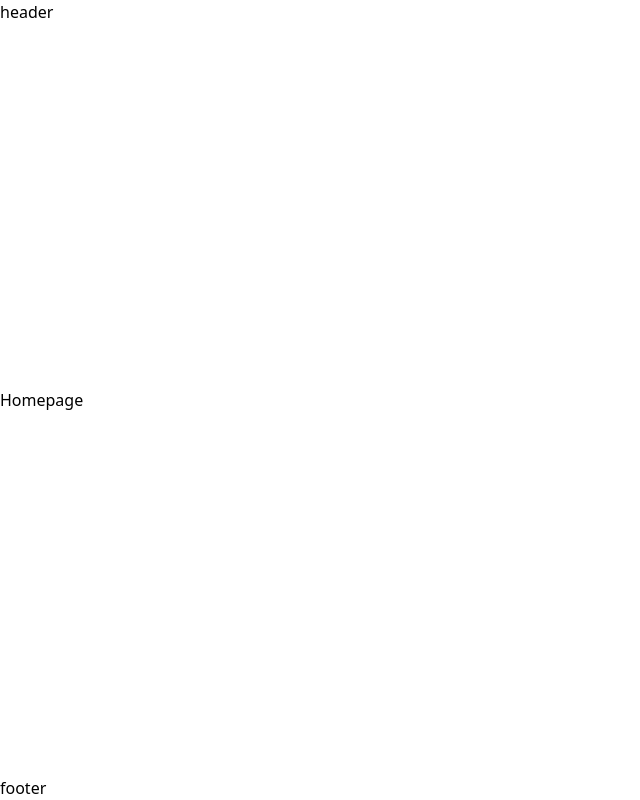
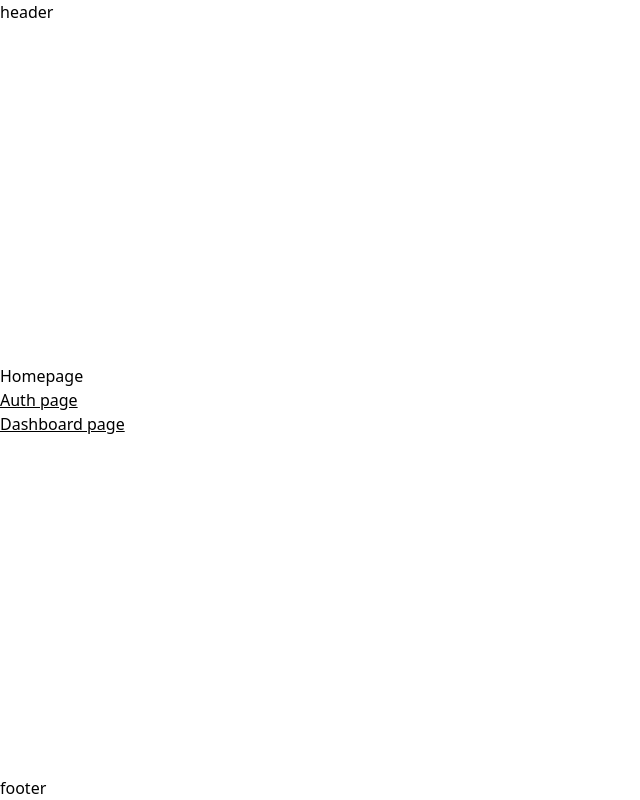
Before and after one commit to KaziMuktadirAhmed/BrainDev_frontend, a React (Vite) app: page / in a window 1280 px wide. Shown: the whole page, without its empty margins (0-640 px from the left). Built offline with nearby package versions, Linux system fonts and the light colour scheme.

Commit message:
adds routing links in pages

```diff
--- a/src/components/footer/footer.jsx
+++ b/src/components/footer/footer.jsx
@@ -1,3 +1,3 @@
 export default function Footer() {
-  return <div className="relative bottom-0">footer</div>;
+  return <div className="">footer</div>;
 }
--- a/src/components/header/header.jsx
+++ b/src/components/header/header.jsx
@@ -1,3 +1,3 @@
 export default function Header() {
-  return <div className="relative top-0">header</div>;
+  return <div className="">header</div>;
 }
--- a/src/components/layout/layout.jsx
+++ b/src/components/layout/layout.jsx
@@ -5,7 +5,7 @@ export default function Layout({ children }) {
   return (
     <div className="flex flex-col justify-between min-h-screen">
       <Header />
-      {children}
+      <div className="">{children}</div>
       <Footer />
     </div>
   );
--- a/src/pages/auth/auth.jsx
+++ b/src/pages/auth/auth.jsx
@@ -1,3 +1,12 @@
+import { Link } from "react-router-dom";
+
 export default function Auth() {
-  return <div>Auth</div>;
+  return (
+    <div>
+      <h1>Auth</h1>
+      <Link to="/" className="underline hover:text-blue-500">
+        Back to homepage
+      </Link>
+    </div>
+  );
 }
--- a/src/pages/dashboard/dashboard.jsx
+++ b/src/pages/dashboard/dashboard.jsx
@@ -1,3 +1,12 @@
+import { Link } from "react-router-dom";
+
 export default function Dashboard() {
-  return <div>dashboard</div>;
+  return (
+    <>
+      <h1>Dashboard</h1>
+      <Link to="/" className="underline hover:text-blue-500">
+        Back to homepage
+      </Link>
+    </>
+  );
 }
--- a/src/pages/home/home.jsx
+++ b/src/pages/home/home.jsx
@@ -1,7 +1,22 @@
+import { Link } from "react-router-dom";
+
 export default function Home() {
   return (
     <>
       <h1>Homepage</h1>
+
+      <ul className="underline link-decoration">
+        <li>
+          <Link to="/auth" className="hover:text-blue-500">
+            Auth page
+          </Link>
+        </li>
+        <li>
+          <Link to="/dashboard" className="hover:text-red-500">
+            Dashboard page
+          </Link>
+        </li>
+      </ul>
     </>
   );
 }
```
